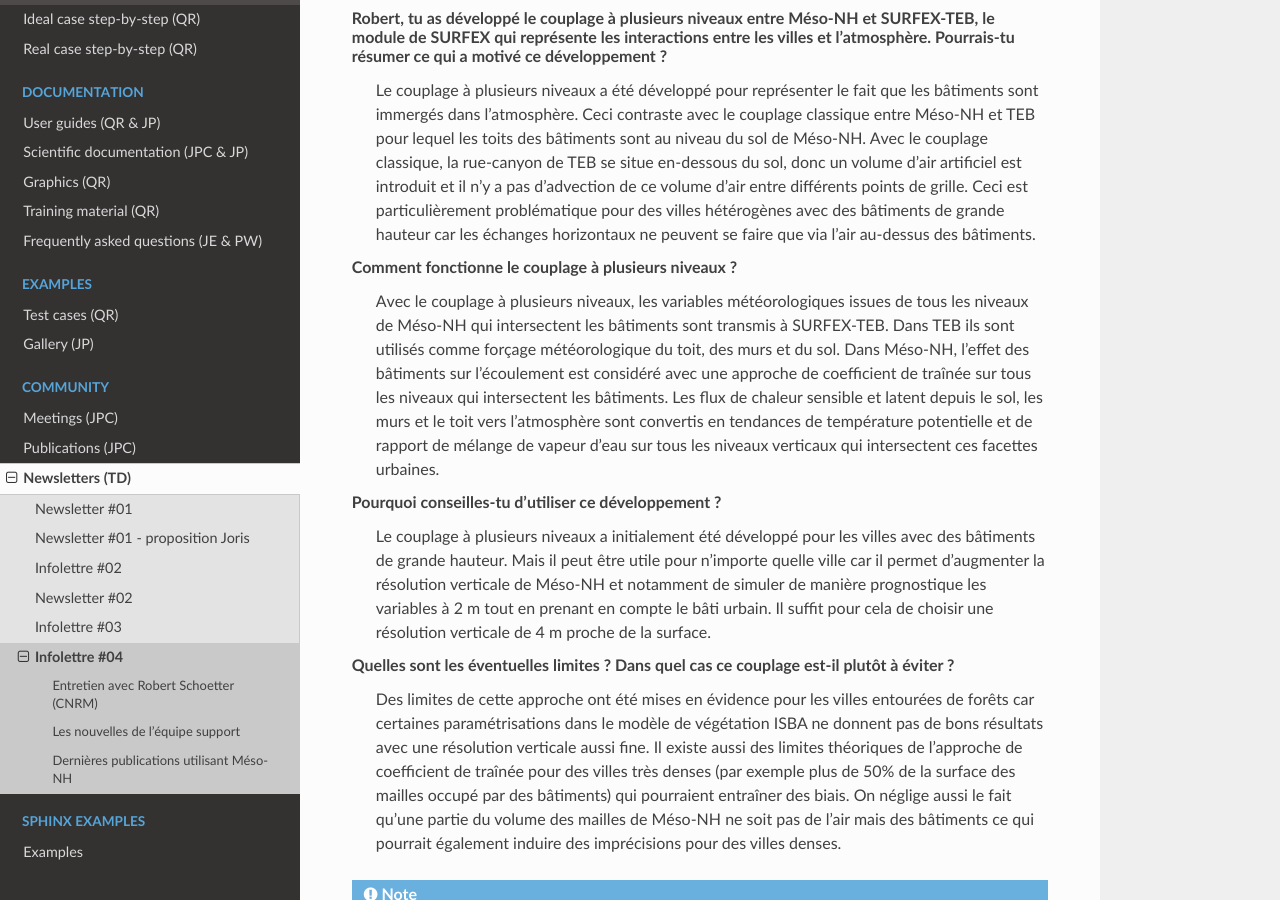
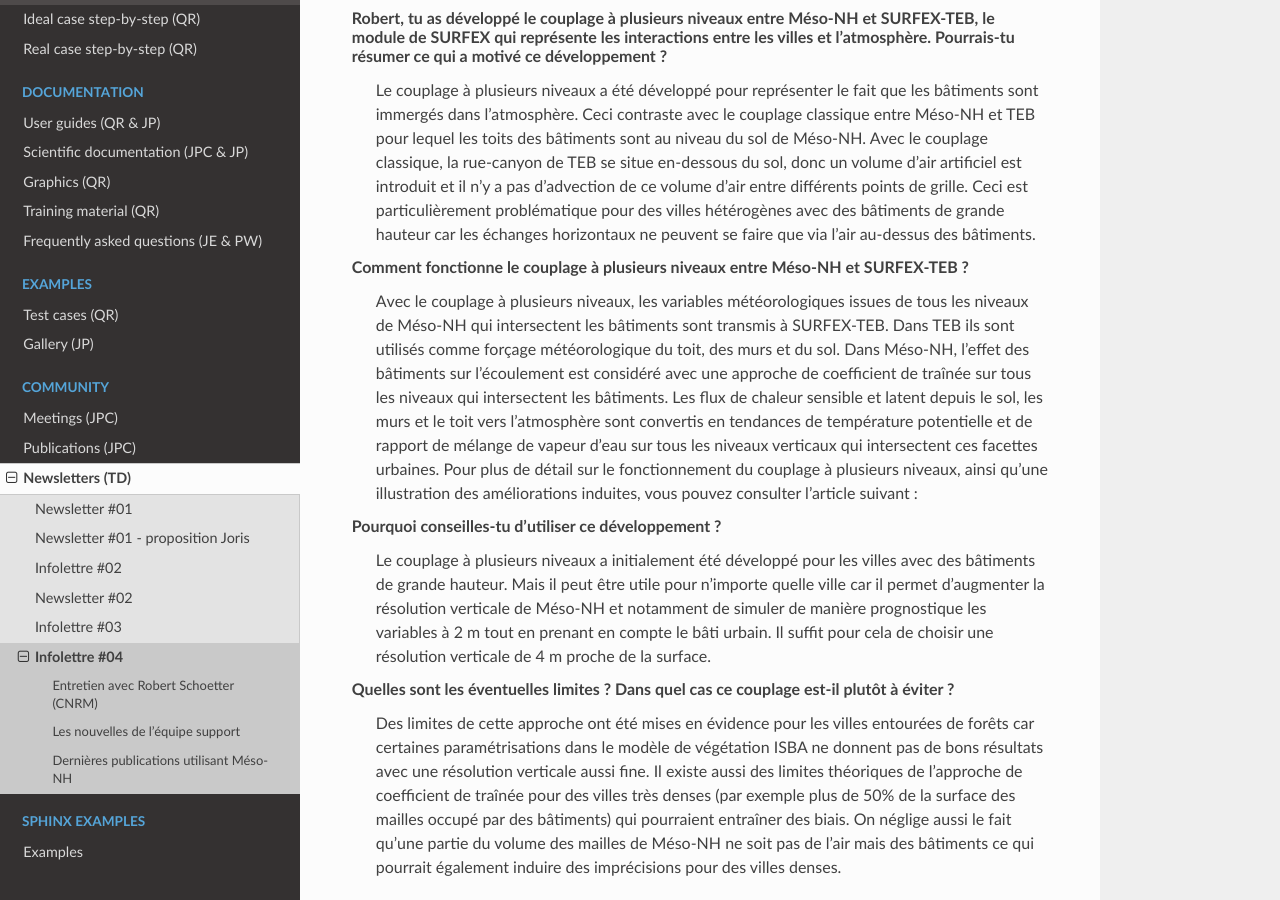
Before and after one commit to JorisPianezze/mesonh_beta_test_guide, a Sphinx documentation site: the page built from docs/source/community/newsletters/newsletter_04.rst, in a window 1280 px wide and 900 px high, scrolled down 760 px. Built offline with Sphinx 7.4.7 and the Read the Docs theme 3.1.0, drawn with Linux system fonts in a browser that asks for light colours.

Commit message:
Update newsletter_04.rst

```diff
--- a/docs/source/community/newsletters/newsletter_04.rst
+++ b/docs/source/community/newsletters/newsletter_04.rst
@@ -19,8 +19,8 @@
 Robert, tu as développé le couplage à plusieurs niveaux entre Méso-NH et SURFEX-TEB, le module de SURFEX qui représente les interactions entre les villes et l'atmosphère. Pourrais-tu résumer ce qui a motivé ce développement ?
   Le couplage à plusieurs niveaux a été développé pour représenter le fait que les bâtiments sont immergés dans l'atmosphère. Ceci contraste avec le couplage classique entre Méso-NH et TEB pour lequel les toits des bâtiments sont au niveau du sol de Méso-NH. Avec le couplage classique, la rue-canyon de TEB se situe en-dessous du sol, donc un volume d'air artificiel est introduit et il n'y a pas d'advection de ce volume d'air entre différents points de grille. Ceci est particulièrement problématique pour des villes hétérogènes avec des bâtiments de grande hauteur car les échanges horizontaux ne peuvent se faire que via l'air au-dessus des bâtiments.
 
-Comment fonctionne le couplage à plusieurs niveaux ?
-  Avec le couplage à plusieurs niveaux, les variables météorologiques issues de tous les niveaux de Méso-NH qui intersectent les bâtiments sont transmis à SURFEX-TEB. Dans TEB ils sont utilisés comme forçage météorologique du toit, des murs et du sol. Dans Méso-NH, l'effet des bâtiments sur l'écoulement est considéré avec une approche de coefficient de traînée sur tous les niveaux qui intersectent les bâtiments. Les flux de chaleur sensible et latent depuis le sol, les murs et le toit vers l'atmosphère sont convertis en tendances de température potentielle et de rapport de mélange de vapeur d'eau sur tous les niveaux verticaux qui intersectent ces facettes urbaines.
+Comment fonctionne le couplage à plusieurs niveaux entre Méso-NH et SURFEX-TEB ?
+  Avec le couplage à plusieurs niveaux, les variables météorologiques issues de tous les niveaux de Méso-NH qui intersectent les bâtiments sont transmis à SURFEX-TEB. Dans TEB ils sont utilisés comme forçage météorologique du toit, des murs et du sol. Dans Méso-NH, l'effet des bâtiments sur l'écoulement est considéré avec une approche de coefficient de traînée sur tous les niveaux qui intersectent les bâtiments. Les flux de chaleur sensible et latent depuis le sol, les murs et le toit vers l'atmosphère sont convertis en tendances de température potentielle et de rapport de mélange de vapeur d'eau sur tous les niveaux verticaux qui intersectent ces facettes urbaines. Pour plus de détail sur le fonctionnement du couplage à plusieurs niveaux, ainsi qu'une illustration des améliorations induites, vous pouvez consulter l'article suivant :
 
 Pourquoi conseilles-tu d'utiliser ce développement ?
   Le couplage à plusieurs niveaux a initialement été développé pour les villes avec des bâtiments de grande hauteur. Mais il peut être utile pour n'importe quelle ville car il permet d'augmenter la résolution verticale de Méso-NH et notamment de simuler de manière prognostique les variables à 2 m tout en prenant en compte le bâti urbain. Il suffit pour cela de choisir une résolution verticale de 4 m proche de la surface.
```
